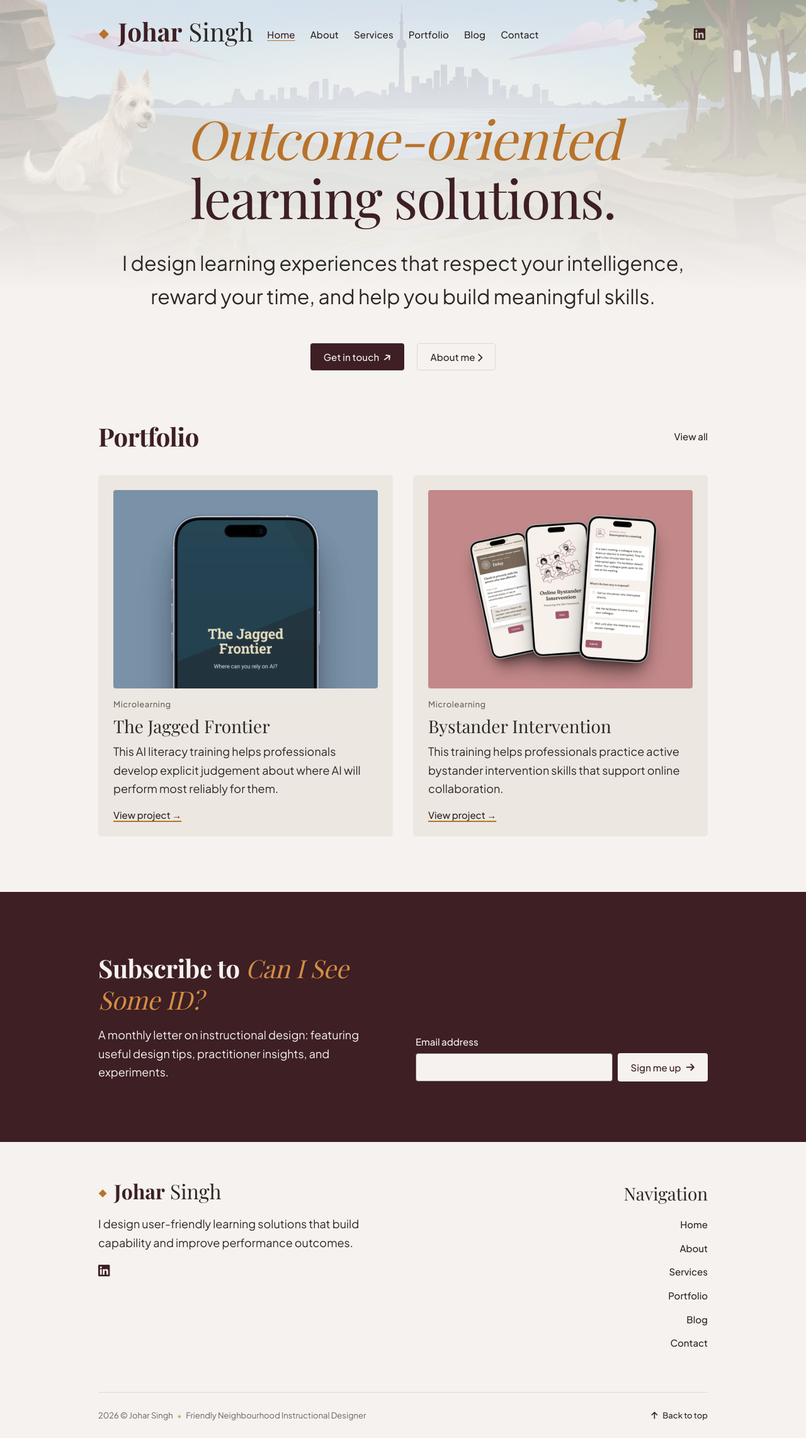
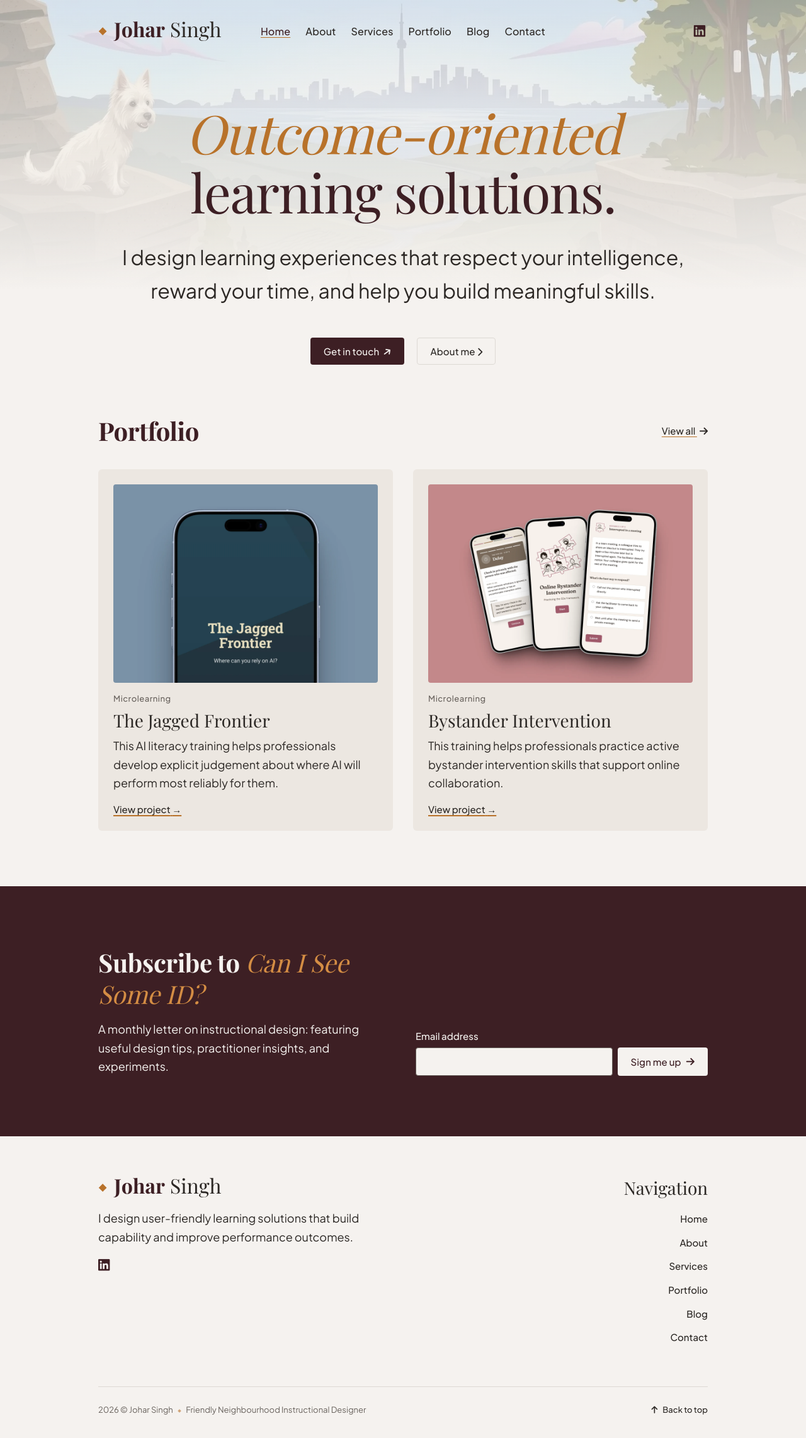
Before and after one commit to j0har/joharsingh.com, a Jekyll site: the page built from index.html, in a window 1280 px wide. Shown: the whole page at 63% size. Built offline with Jekyll 4.4.1, drawn with Linux system fonts in a browser that asks for light colours; some web fonts are replaced; the list of posts is cut into pages by our own code.

Commit message:
Header nav at fs-nav 16px, nav logo 32px from 1025 to 1400px, View all underlined with an arrow (DESIGN v1.21)
Co-Authored-By: Claude Opus 5.5 <noreply@anthropic.com>
Claude-Session: https://claude.ai/code/session_01JJ3jJhkemycMaauAk8Zjbo

```diff
--- a/_includes/section-projects.html
+++ b/_includes/section-projects.html
@@ -9,7 +9,7 @@
           <div class="section__info">
             <div class="section__head">
               <h2 class="section__title">{{ site.data.settings.section_projects_title }}</h2>
-              <a class="section__link" href="{{ '/portfolio' | relative_url }}">View all</a>
+              <a class="section__link" href="{{ '/portfolio' | relative_url }}">View all <i class="fa-solid fa-arrow-right" aria-hidden="true"></i></a>
             </div>
           </div>
           {% endif %}
--- a/_sass/0-settings/_color-scheme.scss
+++ b/_sass/0-settings/_color-scheme.scss
@@ -43,6 +43,7 @@
   --fs-h3: clamp(24px, 3vw, 28px);
   --fs-tagline: clamp(24px, 3vw, 32px);
   --fs-body: clamp(16px, 1.5vw, 18px);
+  --fs-nav: 16px;
   --fs-ui: 15px;
   --fs-message: 14px;
   --fs-small: 13px;
--- a/_sass/3-modules/_header.scss
+++ b/_sass/3-modules/_header.scss
@@ -40,6 +40,11 @@
   width: auto;
   height: 44px;
 
+  // 32px where the header is a fixed 1000px and the centred nav would crowd it (DESIGN → Logo Mark → Size Variants).
+  @media (min-width: #{$desktop + 1}) and (max-width: $wide) {
+    height: 35px;
+  }
+
   @media (max-width: 600px) {
     height: 35px;
   }
@@ -56,11 +61,11 @@
   }
 }
 
-// Standalone links at fs-ui, the same as the footer's; the current page keeps the copper underline (DESIGN → Links).
+// One step above the UI size, so the nav holds its own beside the logo; the current page keeps the copper underline (DESIGN → Links).
 .nav__link {
   display: inline-block;
   padding: var(--space-1) 0;
-  font-size: var(--fs-ui);
+  font-size: var(--fs-nav);
   font-weight: var(--fw-body-med);
   line-height: var(--lh-ui);
   letter-spacing: var(--ls-ui);
--- a/_sass/3-modules/_sections.scss
+++ b/_sass/3-modules/_sections.scss
@@ -23,11 +23,17 @@
     margin-bottom: 0;
   }
 
-  // A standalone link in the UI type: the page's one italic accent is the home hero (DESIGN → Pairing Rules).
+  // A lone link beside a section title keeps its copper underline at rest, so it reads as a link without colour alone, and an arrow says it leads on (DESIGN → Links).
   .section__link {
     font-size: var(--fs-ui);
     font-weight: var(--fw-body-med);
     line-height: var(--lh-ui);
+    text-decoration-color: var(--color-accent);
+
+    i {
+      display: inline-block;
+      margin-left: var(--space-1);
+    }
   }
 
   @media (max-width: $mobile) {
```
